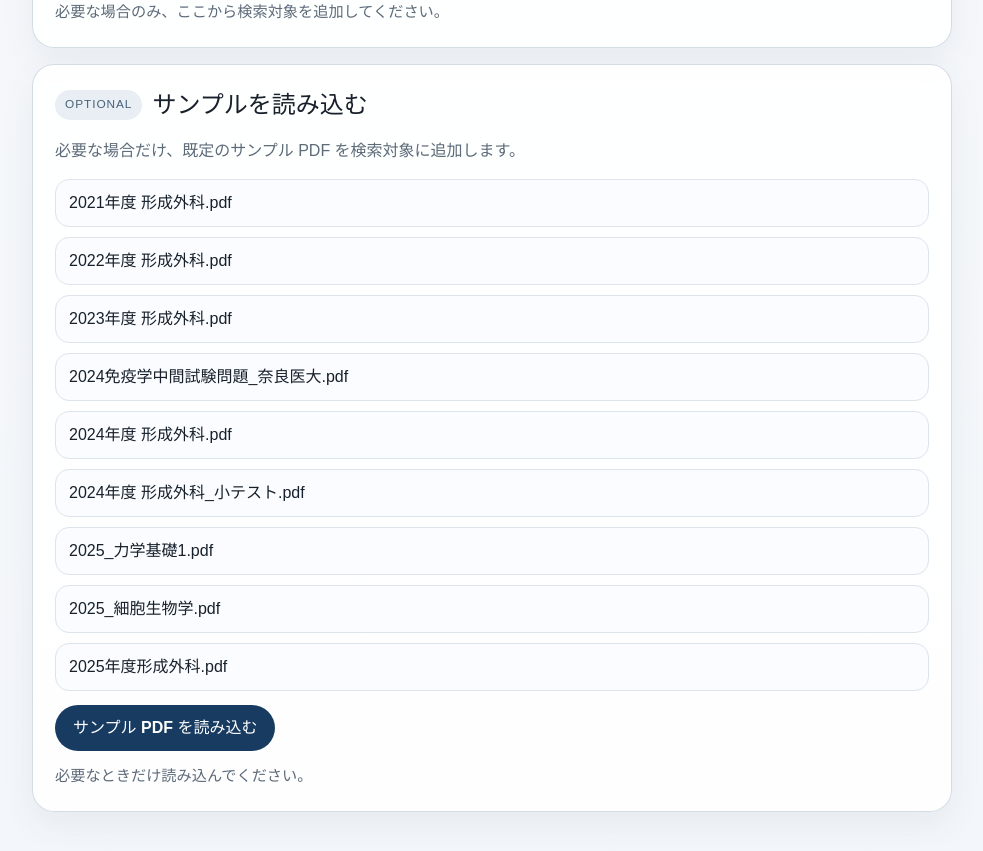
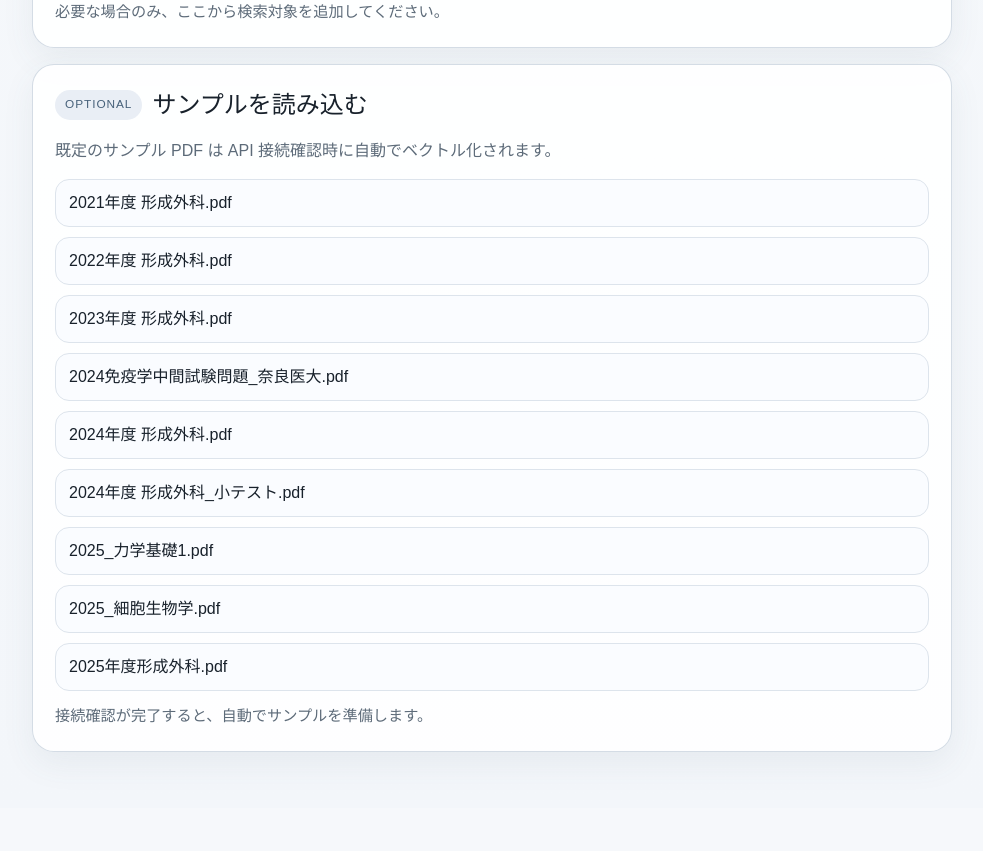
Before and after one commit to Igaki12/vector-file-search, a React (Vite) app: page / in a window 1280 px wide. Shown: the part 1820-2671 px from the top of the page, without its empty margins (148-1131 px from the left). After the commit the page ends 2628 px from the top, so only its background shows below. Built offline with nearby package versions, Linux system fonts and the light colour scheme.

Commit message:
DEMO VER0.2.1 - Refactor code structure for improved readability and maintainability

```diff
--- a/src/App.jsx
+++ b/src/App.jsx
@@ -18,12 +18,13 @@ const SAMPLE_FILES = [
   "2025年度形成外科.pdf"
 ];
 
-function makeTextRecords(file, text) {
+function makeTextRecords(file, text, source = "user") {
   return splitTextIntoSegments(text).map((segment, index) => ({
     id: `${file.name}-segment-${index + 1}`,
     fileName: file.name,
     pageNumber: null,
     kind: "text-segment",
+    source,
     text: segment,
     label: `${file.name} / セグメント ${index + 1}`
   }));
@@ -44,13 +45,15 @@ async function fetchSamplePdf(fileName) {
   return new File([blob], fileName, { type: "application/pdf" });
 }
 
-async function buildRecords(file) {
+async function buildRecords(file, options = {}) {
+  const source = options.source ?? "user";
+
   if (file.type === "application/pdf" || file.name.toLowerCase().endsWith(".pdf")) {
-    return extractPdfPages(file);
+    return extractPdfPages(file, { source });
   }
 
   const text = await readTextFile(file);
-  return makeTextRecords(file, text);
+  return makeTextRecords(file, text, source);
 }
 
 function formatScore(value) {
@@ -120,20 +123,14 @@ export default function App() {
 
   const topResult = results[0]?.bestMatch ?? null;
 
-  async function handleApiVerify() {
-    if (!apiKey.trim()) {
-      setApiStatus({ state: "error", message: "API キーを入力してください。" });
-      return;
+  function mergeRecords(current, incoming) {
+    const next = new Map(current.map((record) => [record.id, record]));
+
+    for (const record of incoming) {
+      next.set(record.id, record);
     }
 
-    setApiStatus({ state: "loading", message: "接続確認中..." });
-
-    try {
-      await verifyApiKey(apiKey.trim());
-      setApiStatus({ state: "success", message: "接続確認に成功しました。" });
-    } catch (error) {
-      setApiStatus({ state: "error", message: error.message });
-    }
+    return Array.from(next.values());
   }
 
   async function embedUnits(units, nextStatus) {
@@ -158,15 +155,19 @@ export default function App() {
     return embedded;
   }
 
-  async function handleLoadSampleLibrary() {
-    if (!apiKey.trim()) {
-      setLibraryStatus({ state: "error", message: "先に API キーを設定してください。" });
-      return;
+  async function loadSampleLibraryIntoStorage() {
+    const existingSampleRecords = records.filter((record) => record.source === "sample");
+
+    if (existingSampleRecords.length) {
+      setLibraryStatus({
+        state: "success",
+        message: `${SAMPLE_FILES.length}件のサンプル PDF は読み込み済みです。`
+      });
+      return { addedRecords: [], reused: true };
     }
 
-    setLibraryStatus({ state: "loading", message: "デモ用ストレージを読み込んでいます..." });
+    setLibraryStatus({ state: "loading", message: "サンプル PDF を解析しています..." });
 
-    try {
     const sampleFiles = [];
 
     for (const fileName of SAMPLE_FILES) {
@@ -176,7 +177,7 @@ export default function App() {
     const units = [];
 
     for (const file of sampleFiles) {
-        const fileUnits = await buildRecords(file);
+      const fileUnits = await buildRecords(file, { source: "sample" });
       units.push(...fileUnits);
     }
 
@@ -184,14 +185,35 @@ export default function App() {
       setLibraryStatus({ state: "loading", message });
     });
 
-      setRecords(embedded);
+    setRecords((current) => mergeRecords(current, embedded));
     setResults([]);
     setLibraryStatus({
       state: "success",
-        message: `${SAMPLE_FILES.length}件のサンプル PDF を読み込み、${embedded.length}ページをベクトル化しました。`
+      message: `${SAMPLE_FILES.length}件のサンプル PDF を自動で読み込み、${embedded.length}ページをベクトル化しました。`
     });
+
+    return { addedRecords: embedded, reused: false };
+  }
+
+  async function handleApiVerify() {
+    if (!apiKey.trim()) {
+      setApiStatus({ state: "error", message: "API キーを入力してください。" });
+      return;
+    }
+
+    setApiStatus({ state: "loading", message: "接続確認とサンプル準備を進めています..." });
+
+    try {
+      await verifyApiKey(apiKey.trim());
+
+      const { addedRecords, reused } = await loadSampleLibraryIntoStorage();
+      const sampleMessage = reused
+        ? "サンプル PDF は既にベクトル化済みです。"
+        : `${addedRecords.length}件の検索単位をサンプルから準備しました。`;
+
+      setApiStatus({ state: "success", message: `接続確認に成功しました。${sampleMessage}` });
     } catch (error) {
-      setLibraryStatus({ state: "error", message: error.message });
+      setApiStatus({ state: "error", message: error.message });
     }
   }
 
@@ -221,7 +243,7 @@ export default function App() {
       setStorageStatus({ state: "loading", message: "追加ファイルを解析しています..." });
 
       for (const file of extraFiles) {
-        const fileUnits = await buildRecords(file);
+        const fileUnits = await buildRecords(file, { source: "user" });
         if (!fileUnits.length) {
           continue;
         }
@@ -257,7 +279,7 @@ export default function App() {
 
     try {
       const pseudoFile = { name: `pasted-note-${Date.now()}.txt` };
-      const units = makeTextRecords(pseudoFile, textDraft.trim());
+      const units = makeTextRecords(pseudoFile, textDraft.trim(), "user");
 
       setStorageStatus({ state: "loading", message: "テキストをストレージに追加しています..." });
       const embedded = await embedUnits(units, (message) => {
@@ -434,7 +456,7 @@ export default function App() {
         ) : (
           <div className="empty-state">
             <h3>まだ検索結果はありません。</h3>
-            <p>API キー確認後にサンプルストレージを読み込み、検索フレーズを入力すると結果が表示されます。</p>
+            <p>API キー確認後にサンプル PDF を自動準備します。検索フレーズを入力すると結果が表示されます。</p>
           </div>
         )}
       </section>
@@ -500,7 +522,7 @@ export default function App() {
           <h2>サンプルを読み込む</h2>
         </div>
         <p className="section-copy">
-          必要な場合だけ、既定のサンプル PDF を検索対象に追加します。
+          既定のサンプル PDF は API 接続確認時に自動でベクトル化されます。
         </p>
 
         <div className="sample-list">
@@ -510,13 +532,8 @@ export default function App() {
             </a>
           ))}
         </div>
-        <div className="button-row">
-          <button className="primary-button" type="button" onClick={handleLoadSampleLibrary}>
-            サンプル PDF を読み込む
-          </button>
-        </div>
         <p className={`status ${libraryStatus.state}`}>
-          {libraryStatus.message || "必要なときだけ読み込んでください。"}
+          {libraryStatus.message || "接続確認が完了すると、自動でサンプルを準備します。"}
         </p>
 
       </section>
--- a/src/lib/pdf.js
+++ b/src/lib/pdf.js
@@ -7,6 +7,7 @@ async function loadPdfRuntime() {
       import("pdfjs-dist/build/pdf.worker.min.mjs?url")
     ]).then(([pdfjs, workerModule]) => {
       pdfjs.GlobalWorkerOptions.workerSrc = workerModule.default;
+      pdfjs.setVerbosityLevel(pdfjs.VerbosityLevel.ERRORS);
       return pdfjs;
     });
   }
@@ -22,11 +23,15 @@ function joinTextItems(items) {
     .trim();
 }
 
-export async function extractPdfPages(file) {
+export async function extractPdfPages(file, options = {}) {
   const pdfjs = await loadPdfRuntime();
   const buffer = await file.arrayBuffer();
-  const pdf = await pdfjs.getDocument({ data: buffer }).promise;
+  const pdf = await pdfjs.getDocument({
+    data: buffer,
+    verbosity: pdfjs.VerbosityLevel.ERRORS
+  }).promise;
   const pages = [];
+  const source = options.source ?? "user";
 
   for (let pageNumber = 1; pageNumber <= pdf.numPages; pageNumber += 1) {
     const page = await pdf.getPage(pageNumber);
@@ -38,6 +43,7 @@ export async function extractPdfPages(file) {
       fileName: file.name,
       pageNumber,
       kind: "pdf-page",
+      source,
       text,
       label: `${file.name} / ${pageNumber}ページ`
     });
```
Also changed, not shown: 3 other files (tests, documents, lock files or other folders). Lines whose indentation alone changed are shown as unchanged.
